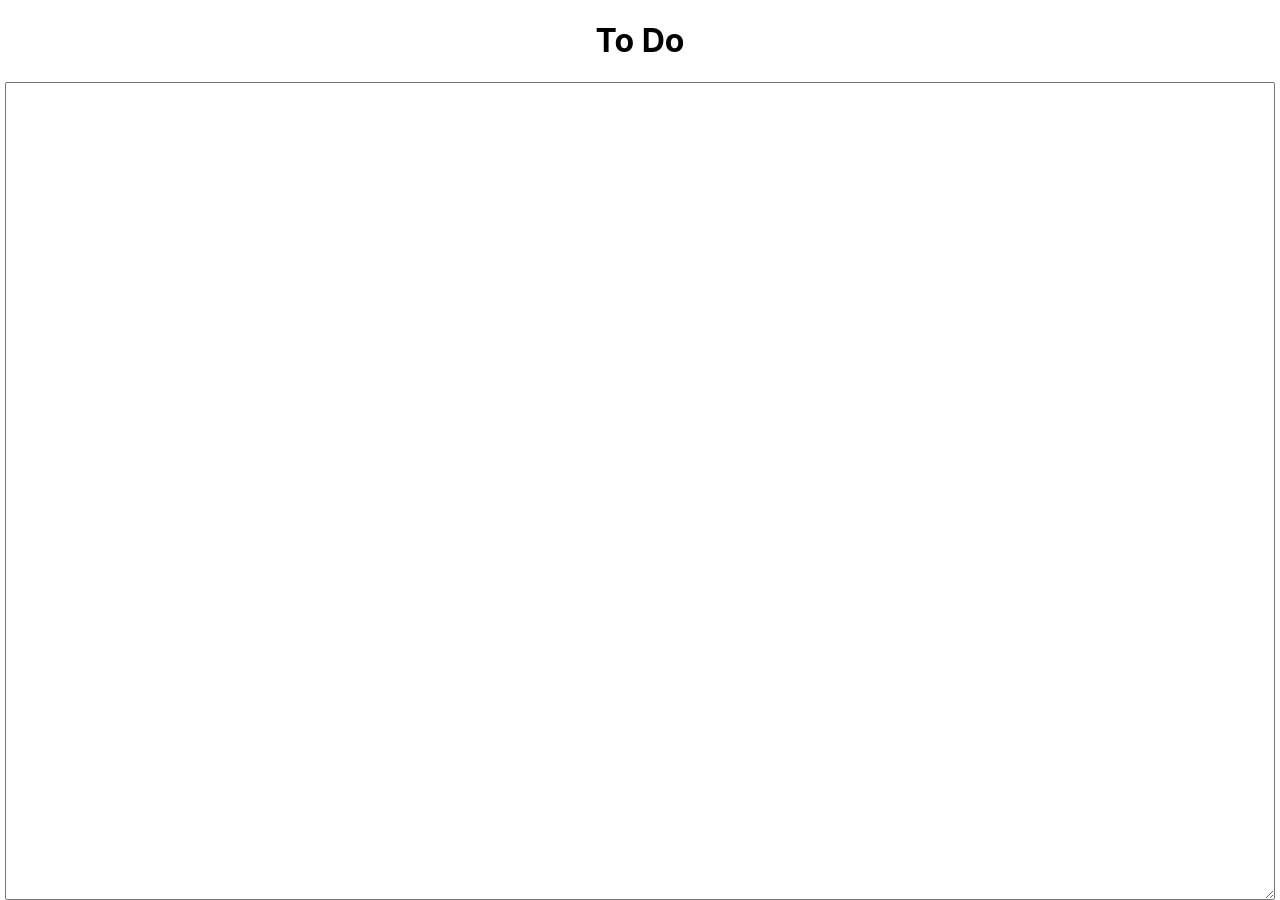
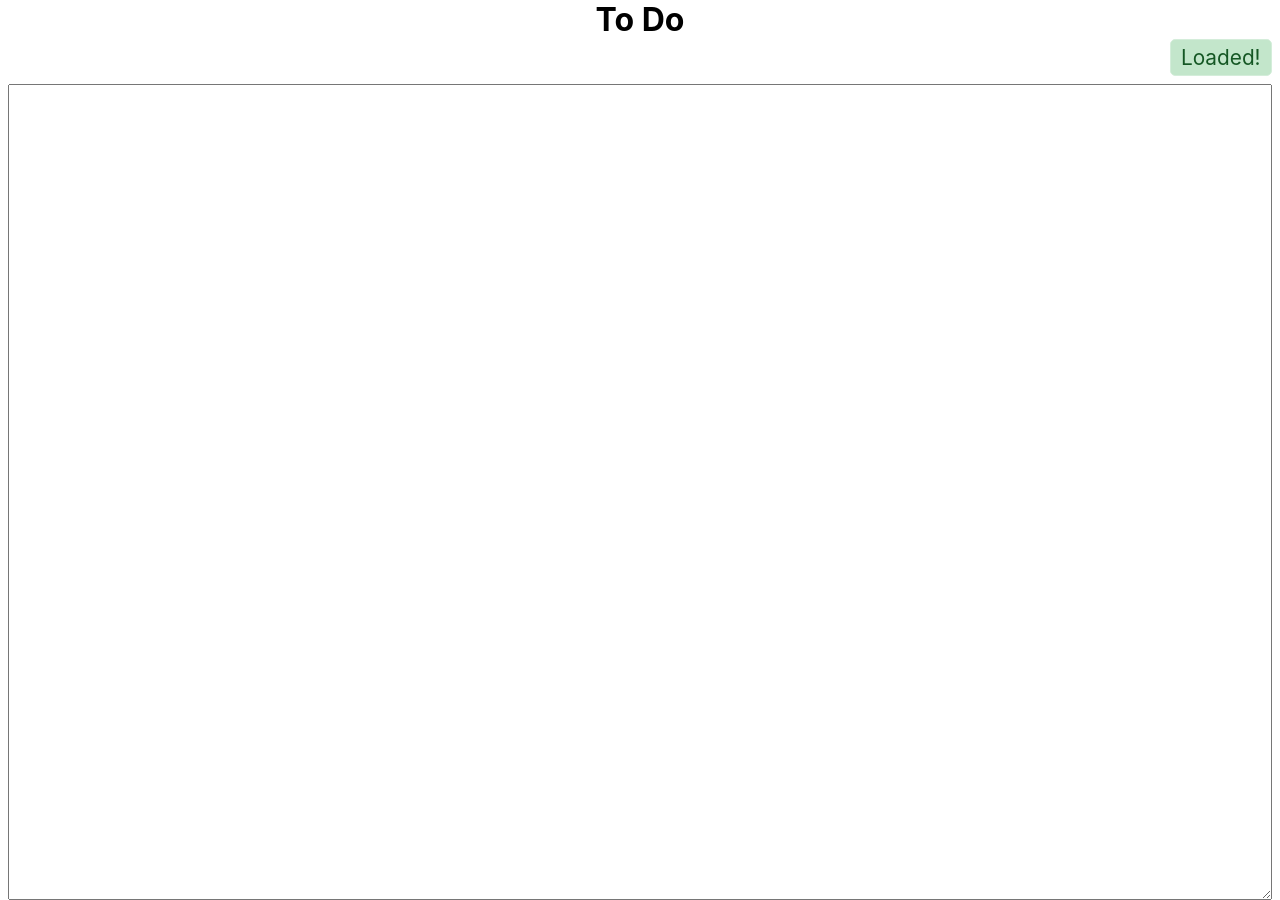
Before and after one commit to CrafterKolyan/todo, a Jekyll site: the page built from index.html, in a window 1280 px wide. Built offline with Jekyll 4.4.1, drawn with Linux system fonts in a browser that asks for light colours.

Commit message:
Add Loaded status and refactor status

```diff
--- a/css/main.css
+++ b/css/main.css
@@ -1,7 +1,12 @@
+* {
+    margin: 0px;
+    padding: 0px;
+    box-sizing: border-box;
+}
+
 html,
 body {
     height: 100%;
-    margin: 0px;
 }
 
 body {
@@ -39,6 +44,20 @@ body {
     display: none;
 }
 
+.right {
+    margin-left: auto;
+}
+
+.status {
+    font-size: 1.3em;
+    border: 1px solid #d4edda;
+    border-radius: 0.25em;
+    background-color: #c3e6cb;
+    padding: 0.25em 0.5em;
+    margin-bottom: 0.5rem;
+    color: #155724;
+}
+
 textarea {
     display: block;
 }
--- a/index.html
+++ b/index.html
@@ -8,6 +8,6 @@ javascript: js/main.js
 
 <div class="container full-height">
     <h1>To Do</h1>
+    <div id="status" class="status right"></div>
     <textarea id="todo" oninput="saveToDo()" class="content full-width" autocomplete="off"></textarea>
-    <div id="status"></div>
 </div>
--- a/js/main.js
+++ b/js/main.js
@@ -13,6 +13,8 @@ function initialize() {
     if (value !== null) {
         todo.value = decodeURIComponent(value)
     }
+    let status = document.getElementById("status")
+    status.innerText = "Loaded!"
 }
 
 window.onload = initialize
```
